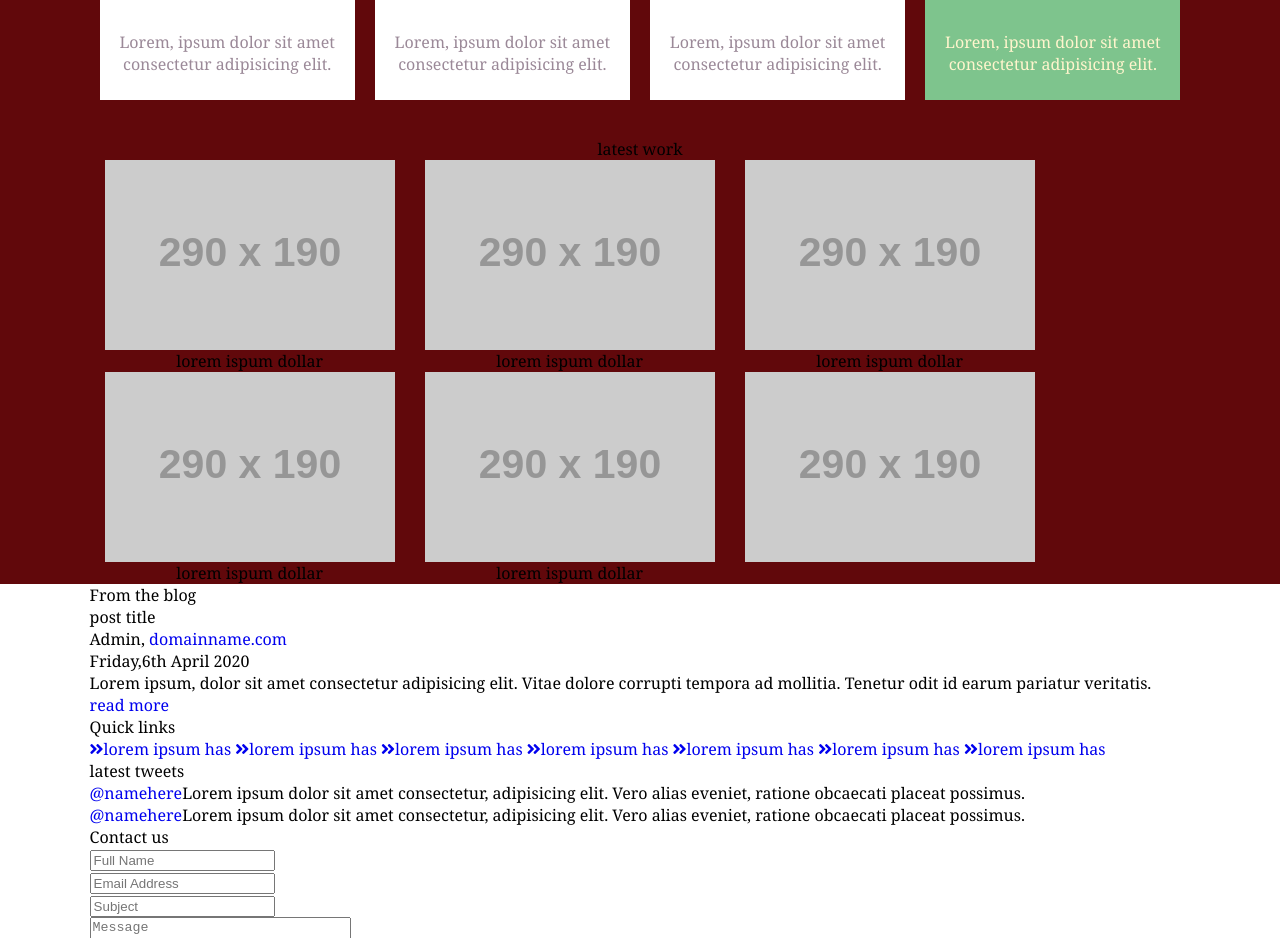
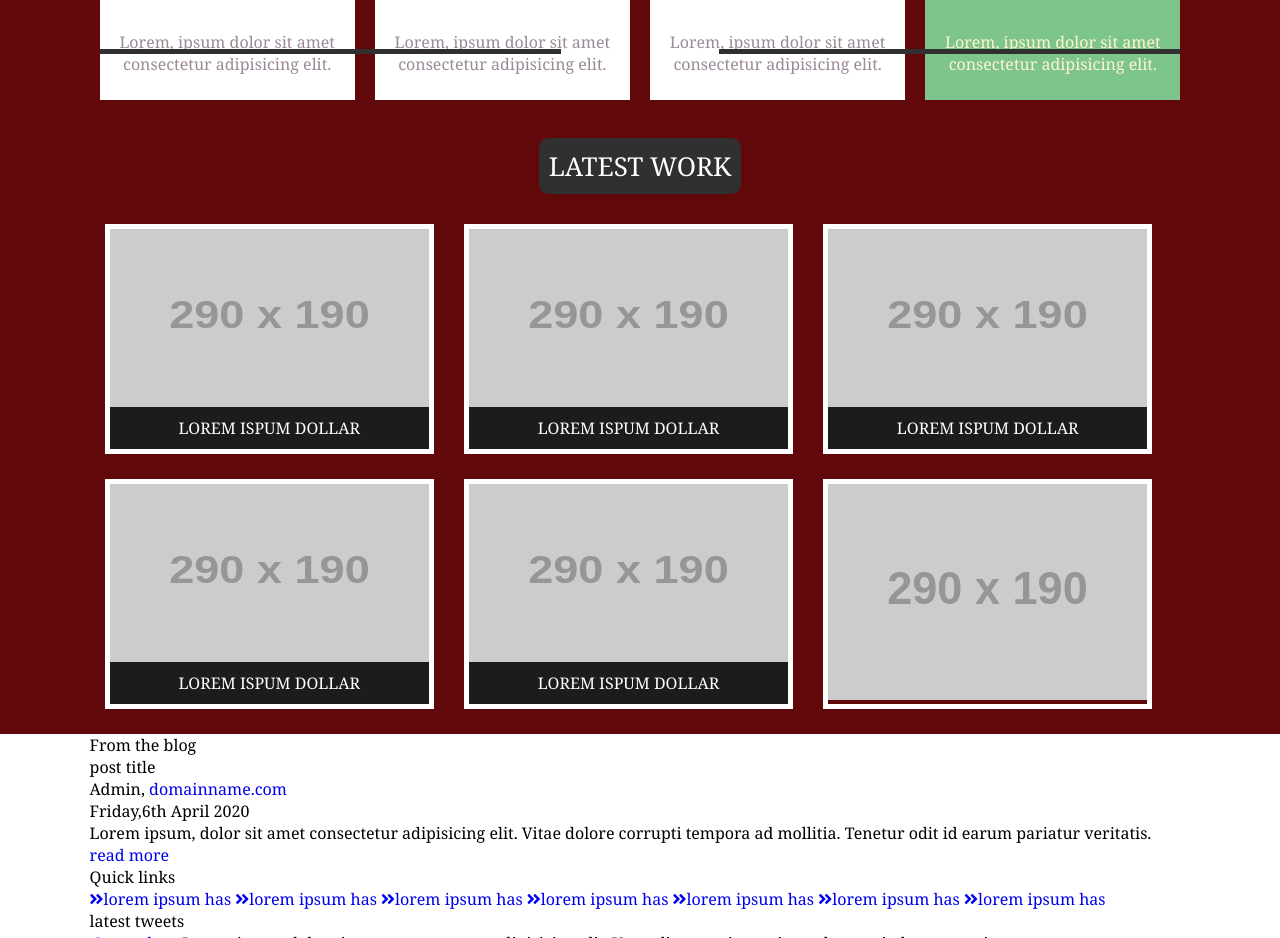
Before and after one commit to AniketShrirao/Modernist-HTML-CSS, a plain HTML site: page index.html in a window 1280 px wide. Shown: the part 1100-2038 px from the top of the page. Drawn offline with Linux system fonts and the light colour scheme; placeholder pictures from the web are drawn by us.

Commit message:
work styling completed

```diff
--- a/assets/css/style.css
+++ b/assets/css/style.css
@@ -306,21 +306,73 @@ article.service-four p{
   text-align: center;
 }
 
+.work .wrapper {
+  display: flex;
+  flex-direction: column;
+}
+
+.work h2 {
+  padding: 10px 10px;
+  margin-bottom: 30px;
+  border-radius: 10px;
+  font-size: 26px;
+  align-self: center;
+  background: #303030;
+  color: #fff;
+  text-transform: uppercase;
+}
+
+.work h2::before {
+  content: "";
+  position: absolute;
+  width: 36%;
+  height: 5px;
+  left: 100px;
+  top: 1149px;
+  background: #303030;
+  display: inline-block;
+}
+
+.work h2::after {
+  content: "";
+  position: absolute;
+  width: 36%;
+  height: 5px;
+  right: 100px;
+  top: 1149px;
+  background: #303030;
+  display: inline-block;
+}
+
 .latest-works {
   display: flex;
   flex-wrap: wrap;
 }
 .work figure {
-  padding: 0px 15px;
+  width: 29%;
+  margin: 0px 15px 25px 15px;
+  border:  5px solid #fff;
 }
 
+.work img {
+  width: 100%;
+  height: 178px;
+}
 
+.work figcaption {
+  padding: 10px 0px;
+  text-transform: uppercase;
+  background: #1c1c1c;
+  color: #fff;
+}
 
+.work-six img {
+  height: 216px;
+}
 
  /*=================================
   work styling ends here
 =================================*/
-
 
 /*=================================
   main styling ends here
```
